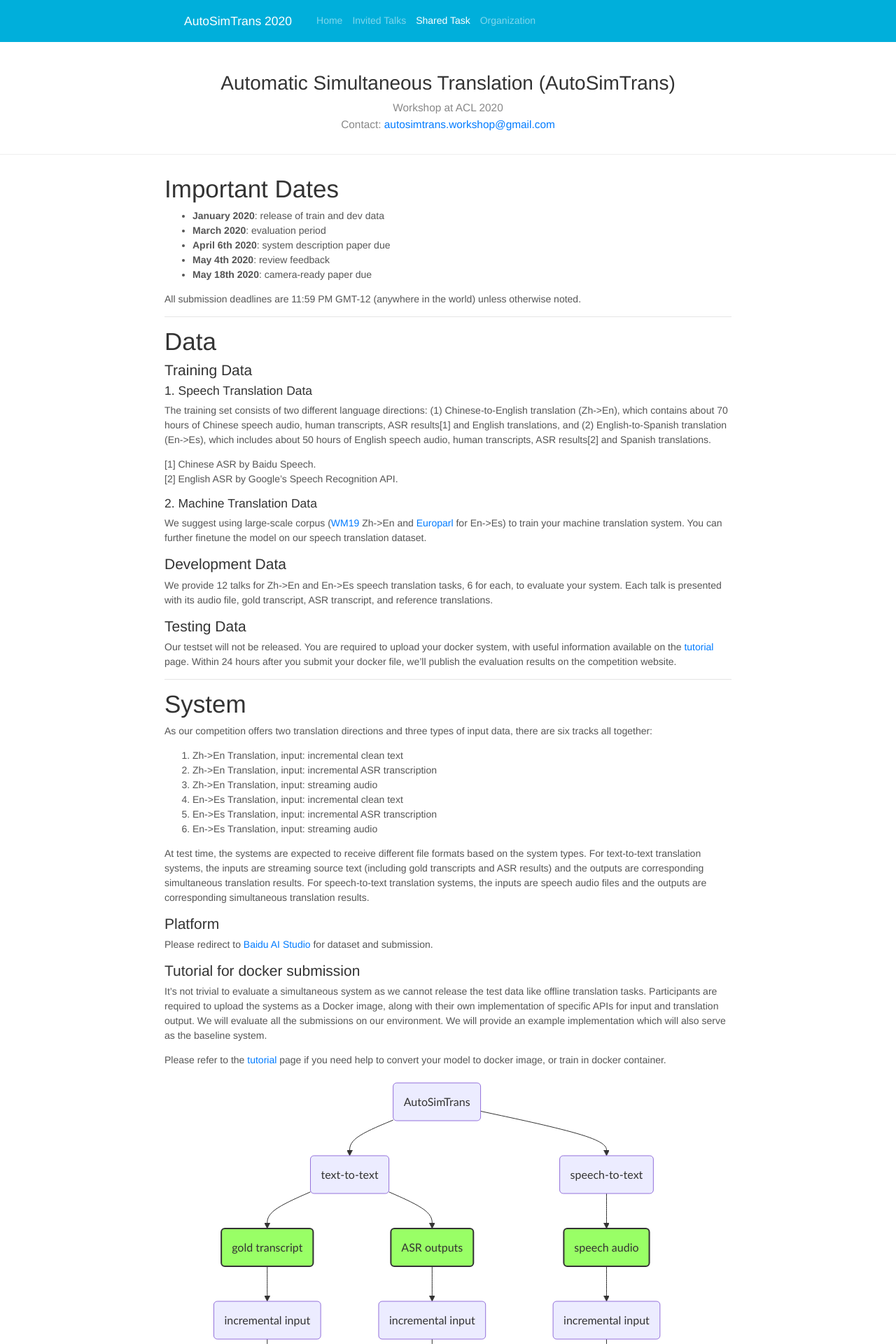
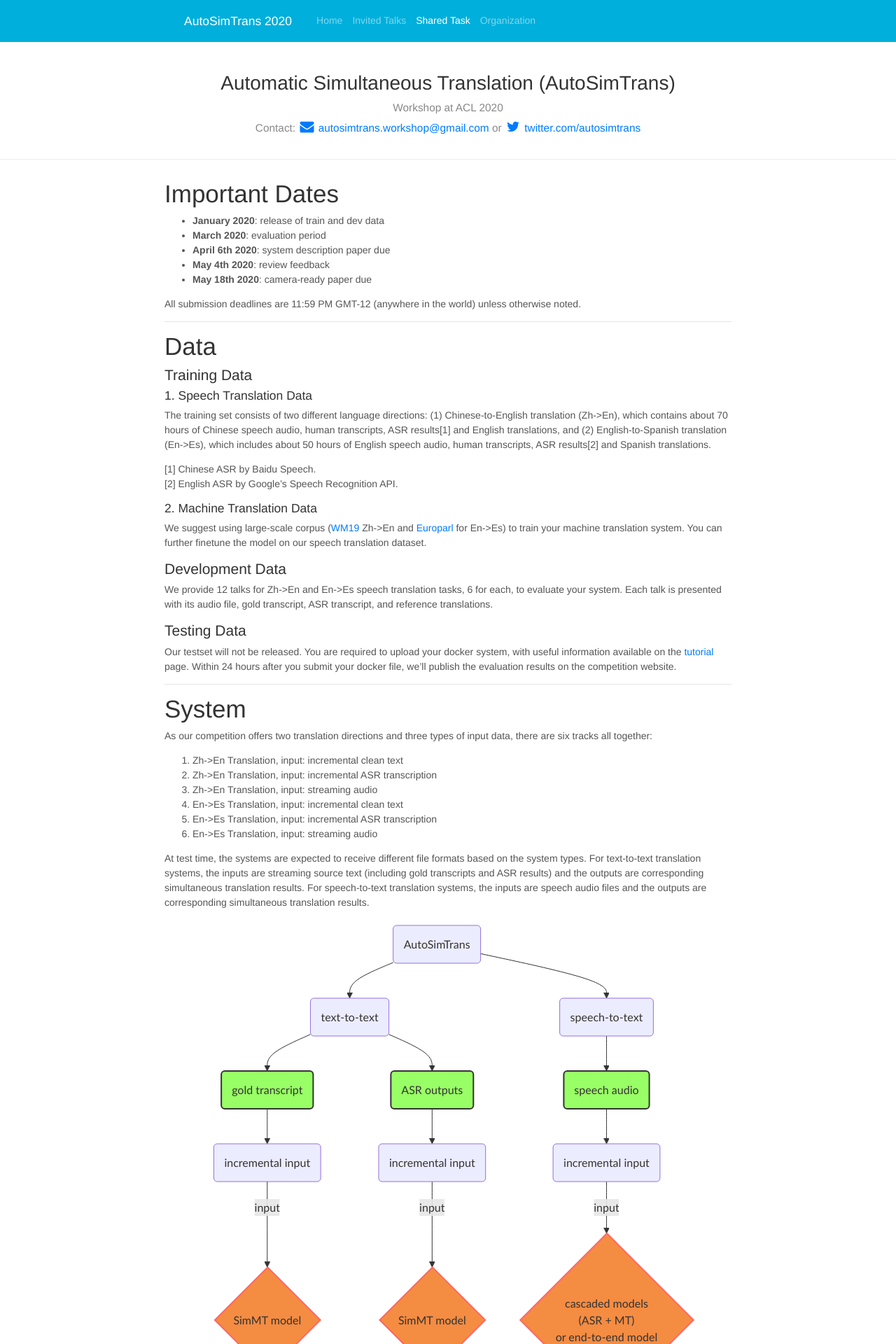
Before and after one commit to autosimtrans/autosimtrans.github.io, a Jekyll site: the page built from shared.md, in a window 1280 px wide. Shown: the top 1920 px of the page at 70% size. Built offline with Jekyll 4.4.1, drawn with Linux system fonts in a browser that asks for light colours; nearby versions of some CDN libraries; some of the changed text lies outside the part shown.

Commit message:
contact info added, task description modified, footer added

```diff
--- a/_layouts/main-anchor.html
+++ b/_layouts/main-anchor.html
@@ -17,6 +17,8 @@
     <link href="assets/css/main.css" rel="stylesheet">
     <link href="//fonts.googleapis.com/css?family=Roboto:400" rel="stylesheet">
     <link rel="stylesheet" href="//netdna.bootstrapcdn.com/font-awesome/4.2.0/css/font-awesome.min.css">
+    <!-- Add icon library -->
+    <link rel="stylesheet" href="https://cdnjs.cloudflare.com/ajax/libs/font-awesome/4.7.0/css/font-awesome.min.css">
 
 </head>
 
@@ -63,7 +65,10 @@
         <p class="lead blog-description">
             Workshop at ACL 2020<br/>
 
-            Contact: <a href="mailto:autosimtrans.workshop@gmail.com">autosimtrans.workshop@gmail.com</a>
+            Contact: <a href="mailto:autosimtrans.workshop@gmail.com" class="fa fa-envelope"></a>
+            <a href="mailto:autosimtrans.workshop@gmail.com">autosimtrans.workshop@gmail.com</a> or
+            <a href="https://twitter.com/autosimtrans" class="fa fa-twitter"></a>
+            <a href="https://twitter.com/autosimtrans">twitter.com/autosimtrans</a>
         </p>
     </div>
 </div>
@@ -80,6 +85,9 @@
 
 <footer class="blog-footer">
     <p>
+        <a href="https://twitter.com/autosimtrans" class="footer-icon">
+            <img height="24" width="24" src="https://unpkg.com/simple-icons@2.2.0/icons/twitter.svg"/>
+        </a>
         <a href="https://github.com/autosimtrans/autosimtrans.github.io" class="footer-icon">
             <img height="24" width="24" src="https://unpkg.com/simple-icons@latest/icons/github.svg"/>
         </a>
@@ -97,6 +105,21 @@ table, th, td{
     border: 1px solid #E8E8E8;
     background-color:#F7F7F7;
 }
+
+.fa {
+  font-size: 20px;
+  width: 20px;
+  text-align: center;
+  text-decoration: none;
+  margin: 5px 2px;
+}
+
+/* Add a hover effect if you want */
+.fa:hover {
+  opacity: 0.7;
+}
+
+
 </style>
 <!-- Bootstrap core JavaScript
 ================================================== -->
--- a/shared.md
+++ b/shared.md
@@ -50,16 +50,6 @@ As our competition offers two translation directions and three types of input da
 
 At test time, the systems are expected to receive different file formats based on the system types. For text-to-text translation systems, the inputs are streaming source text (including gold transcripts and ASR results) and the outputs are corresponding simultaneous translation results. For speech-to-text translation systems, the inputs are speech audio files and the outputs are corresponding simultaneous translation results.
 
-#### Platform
-
-Please redirect to [Baidu AI Studio](https://aistudio.baidu.com/aistudio/competition/detail/18?lang=en) for dataset and submission.
-
-#### Tutorial for docker submission
-
-It's not trivial to evaluate a simultaneous system as we cannot release the test data like offline translation tasks. Participants are required to upload the systems as a Docker image, along with their own implementation of specific APIs for input and translation output. We will evaluate all the submissions on our environment. We will provide an example implementation which will also serve as the baseline system.
-
-Please refer to the [tutorial](https://autosimtrans.github.io/tutorial) page if you need help to convert your model to docker image, or train in docker container.
-
 <script src="https://cdnjs.cloudflare.com/ajax/libs/mermaid/8.0.0/mermaid.min.js"></script>
 <script>
 mermaid.initialize({startOnLoad:true});
@@ -124,4 +124,4 @@ Following previous work, we evaluate simultaneous translation results based on B
 ---
 
 # Contact
-For any questions regarding our shared task, please use [Github issues](https://github.com/autosimtrans/AutoSimTrans-Shared-Task-2020/issues), or email to [autosimtrans.workshop@gmail.com](autosimtrans.workshop@gmail.com). We are here to answer your questions and looking forward to your submissions!
+For any questions regarding our shared task, please use our [twitter page](https://twitter.com/autosimtrans), [github issues](https://github.com/autosimtrans/AutoSimTrans-Shared-Task-2020/issues), or email to [autosimtrans.workshop@gmail.com](autosimtrans.workshop@gmail.com). We are here to answer your questions and looking forward to your submissions!
```
Also changed, not shown: other parts of shared.md (+10 -0 lines).
